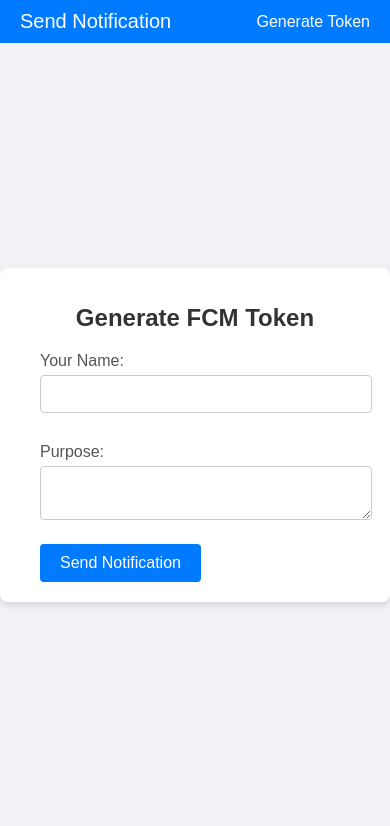
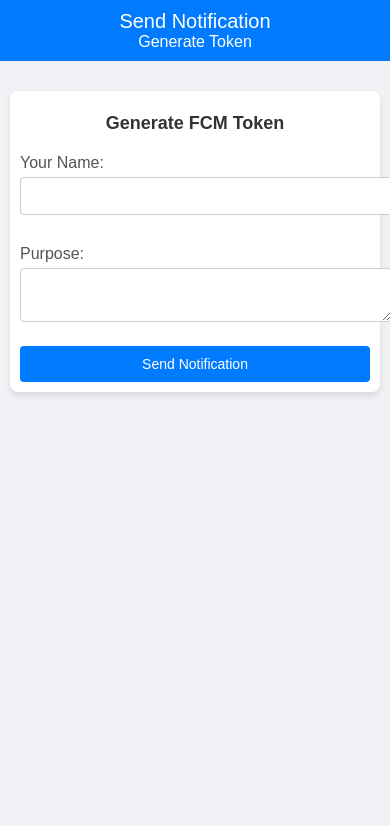
Before and after one commit to imvickykumar999/Django-Push-Notification, a Django app: page / in a window 390 px wide. Shown: the top 826 px of the page. Run offline with Django 3.2, Linux system fonts and the light colour scheme; data comes from the database, SQL or seed files in the repository; some libraries are stand-ins or nearby versions.

Commit message:
mobile responsive
The error occurs because the save() method from the PIL.Image.Image object does not take a format argument when called on QRCode images created using qrcode library.

```diff
--- a/home/templates/base.html
+++ b/home/templates/base.html
@@ -1,5 +1,6 @@
 <!DOCTYPE html>
 <html lang="en">
+
 <head>
     <meta charset="UTF-8">
     <meta http-equiv="X-UA-Compatible" content="IE=edge">
@@ -48,22 +49,24 @@
             display: flex;
             justify-content: center;
             align-items: center;
-            height: calc(100vh - 60px);
+            padding: 20px;
         }
 
         .container {
             background: #fff;
-            padding: 20px 40px;
+            padding: 20px;
             border-radius: 8px;
             box-shadow: 0 4px 6px rgba(0, 0, 0, 0.1);
-            max-width: 600px;
+            max-width: 100%;
             width: 100%;
+            margin: 20px 0;
         }
 
         h1 {
             font-size: 24px;
             margin-bottom: 20px;
             color: #333;
+            text-align: center;
         }
 
         label {
@@ -91,6 +94,7 @@
             border-radius: 4px;
             cursor: pointer;
             font-size: 16px;
+            width: 100%;
         }
 
         button:hover {
@@ -101,18 +105,64 @@
             color: #007bff;
             font-weight: bold;
         }
+
         pre {
             background-color: #f4f4f4;
             padding: 15px;
             border-radius: 5px;
-            white-space: pre-wrap;  /* Ensure that long lines wrap */
-            word-wrap: break-word;   /* Break long words */
+            white-space: pre-wrap;
+            word-wrap: break-word;
             margin-top: 20px;
             font-size: 14px;
             color: #333;
         }
+
+        /* Media Queries for Responsiveness */
+        @media (max-width: 768px) {
+            .nav-container {
+                flex-direction: column;
+                text-align: center;
+            }
+
+            .nav-links {
+                flex-direction: column;
+                gap: 10px;
+            }
+
+            .content {
+                padding: 10px;
+            }
+
+            .container {
+                padding: 15px;
+            }
+
+            h1 {
+                font-size: 20px;
+            }
+
+            button {
+                font-size: 14px;
+                padding: 10px;
+            }
+        }
+
+        @media (max-width: 480px) {
+            .container {
+                padding: 10px;
+            }
+
+            h1 {
+                font-size: 18px;
+            }
+
+            button {
+                font-size: 14px;
+            }
+        }
     </style>
 </head>
+
 <body>
     <nav>
         <div class="nav-container">
@@ -127,4 +177,5 @@
         {% endblock %}
     </div>
 </body>
+
 </html>
--- a/home/views.py
+++ b/home/views.py
@@ -69,7 +69,7 @@
 
         img = qr.make_image(fill='black', back_color='white')
         buffered = BytesIO()
-        img.save(buffered, format="PNG")
+        img.save(buffered)
         img_str = base64.b64encode(buffered.getvalue()).decode()
 
         response_string = json.dumps(result)
```
Also changed, not shown: notification/templates/base.html (+21 -15 lines).
